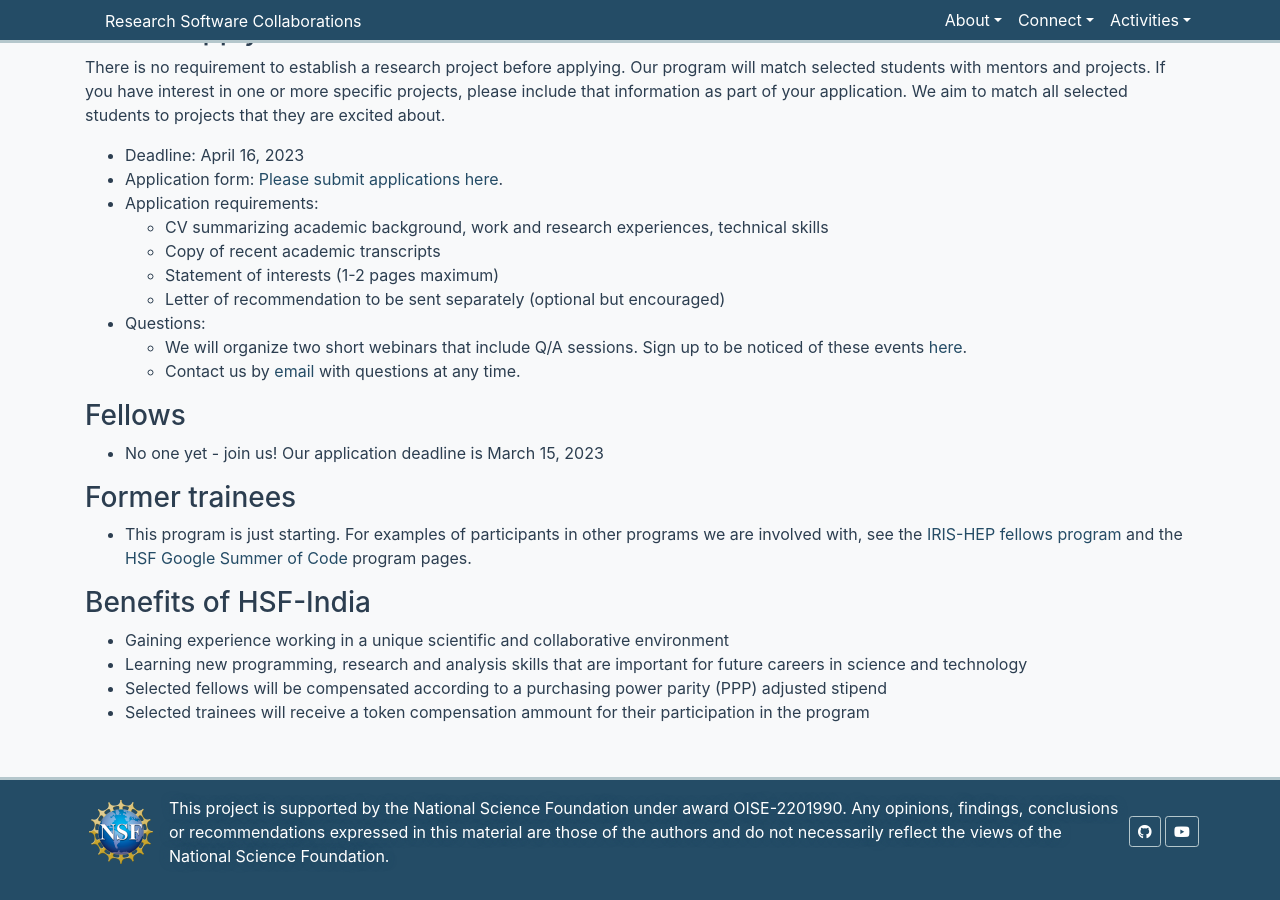
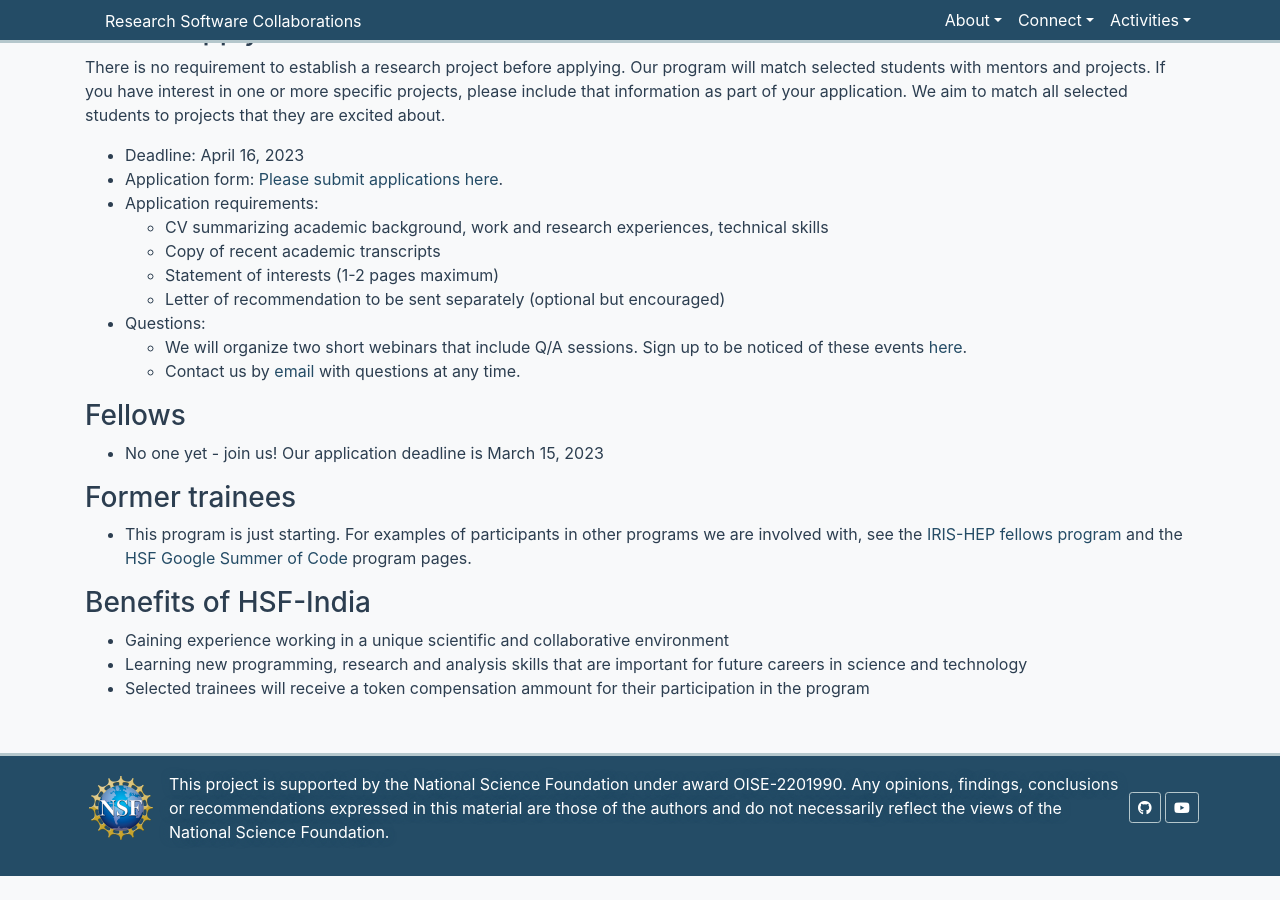
Before and after one commit to research-software-collaborations/research-software-collaborations.github.io, a Jekyll site: the page built from pages/trainees.md, in a window 1280 px wide and 900 px high, scrolled down 1074 px. Built offline with Jekyll 4.4.1, drawn with Linux system fonts in a browser that asks for light colours; cached includes are drawn as plain includes; after the commit the page ends 1950 px from its top, so only the background shows below that.

Commit message:
Update trainees.md

```diff
--- a/pages/trainees.md
+++ b/pages/trainees.md
@@ -97,5 +97,4 @@ selected students to projects that they are excited about.
 ### Benefits of HSF-India
    * Gaining experience working in a unique scientific and collaborative environment
    * Learning new programming, research and analysis skills that are important for future careers in science and technology
-   * Selected fellows will be compensated according to a purchasing power parity (PPP) adjusted stipend
    * Selected trainees will receive a token compensation ammount for their participation in the program
```
